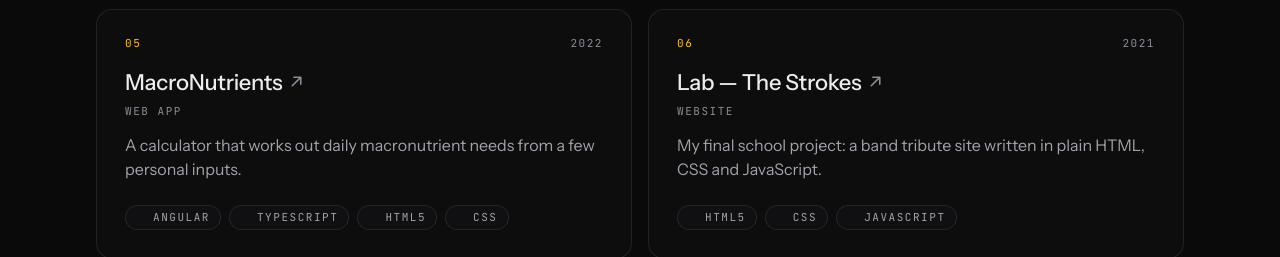
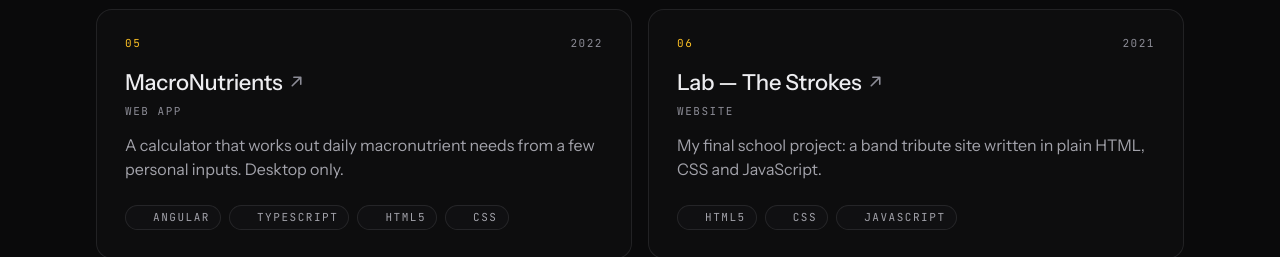
Before and after one commit to No1707/Portfolio_v3, a Next.js app: page /en in a window 1280 px wide. Shown: the part 3400-3657 px from the top of the page. Built offline with nearby package versions, Linux system fonts and the light colour scheme; some icons are missing.

Commit message:
update site.ts

```diff
--- a/src/content/site.ts
+++ b/src/content/site.ts
@@ -273,8 +273,8 @@
     title: "MacroNutrients",
     summary: { en: "Web app", fr: "Application web" },
     description: {
-      en: "A calculator that works out daily macronutrient needs from a few personal inputs.",
-      fr: "Un calculateur qui détermine les besoins quotidiens en macronutriments à partir de quelques données personnelles.",
+      en: "A calculator that works out daily macronutrient needs from a few personal inputs. Desktop only.",
+      fr: "Un calculateur qui détermine les besoins quotidiens en macronutriments à partir de quelques données personnelles. Non responsive.",
     },
     year: "2022",
     tech: ["angular", "typescript", "html", "css"],
```
